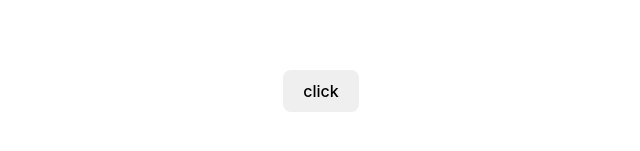
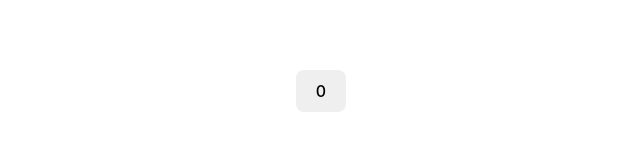
Before and after one commit to justPeterLee/Goals, a React (Vite) app in the folder client/: page / in a window 1280 px wide. Shown: the part 309-460 px from the top of the page, without its empty margins (319-959 px from the left). Built offline with nearby package versions, Linux system fonts and the light colour scheme.

Commit message:
test dispatch and selector

```diff
--- a/client/src/App.tsx
+++ b/client/src/App.tsx
@@ -1,15 +1,22 @@
 import "./App.css";
-import axios from "axios";
+// import axios from "axios";
+import { useState } from "react";
+import { increment } from "./redux/reducers/test.reducer";
+import { useAppDispatch, useAppSelector } from "./hook/redux.hook";
+
 function App() {
-  const testFetch = async () => {
-    axios.get("/api/v1/").then(async (response) => {
-      console.log(response.data);
-    });
+  const dispatch = useAppDispatch();
+  const countState: any = useAppSelector((state) => state.count.value);
+
+  const [count, setCount] = useState(0);
+  const addCount = () => {
+    dispatch(increment(null));
+    setCount(countState);
   };
   return (
     <>
       <div className="card">
-        <button onClick={testFetch}>click</button>
+        <button onClick={addCount}>{count}</button>
       </div>
     </>
   );
--- /dev/null
+++ b/client/src/hook/redux.hook.ts
@@ -0,0 +1,6 @@
+import { TypedUseSelectorHook, useDispatch, useSelector } from "react-redux";
+import type { RootState, AppDispatch } from "../redux/store";
+
+type DispatchFunc = () => AppDispatch;
+export const useAppDispatch: DispatchFunc = useDispatch;
+export const useAppSelector: TypedUseSelectorHook<RootState> = useSelector;
--- a/client/src/redux/reducers/_root.reducer.ts
+++ b/client/src/redux/reducers/_root.reducer.ts
@@ -1,4 +1,4 @@
 import { combineReducers } from "@reduxjs/toolkit";
 import testReducer from "./test.reducer";
 
-export const rootReducer = combineReducers({ testReducer });
+export const rootReducer = combineReducers({ count: testReducer });
--- a/client/src/redux/reducers/test.reducer.ts
+++ b/client/src/redux/reducers/test.reducer.ts
@@ -14,6 +14,7 @@ export const test = createSlice({
   reducers: {
     increment: (state, action) => {
       state.value += 1;
+      //   console.log(state);
     },
     decrement: (state, action) => {
       state.value += 1;
--- a/client/src/redux/store.ts
+++ b/client/src/redux/store.ts
@@ -1,5 +1,16 @@
+// libraries
 import { configureStore } from "@reduxjs/toolkit";
+import { logger } from "redux-logger";
 
+// modules
 import { rootReducer } from "./reducers/_root.reducer";
-// import combine
-export const store = configureStore({ reducer: rootReducer });
+
+// store
+export const store = configureStore({
+  reducer: rootReducer,
+  middleware: [logger],
+});
+
+// types
+export type RootState = ReturnType<typeof store.getState>;
+export type AppDispatch = typeof store.dispatch;
```
